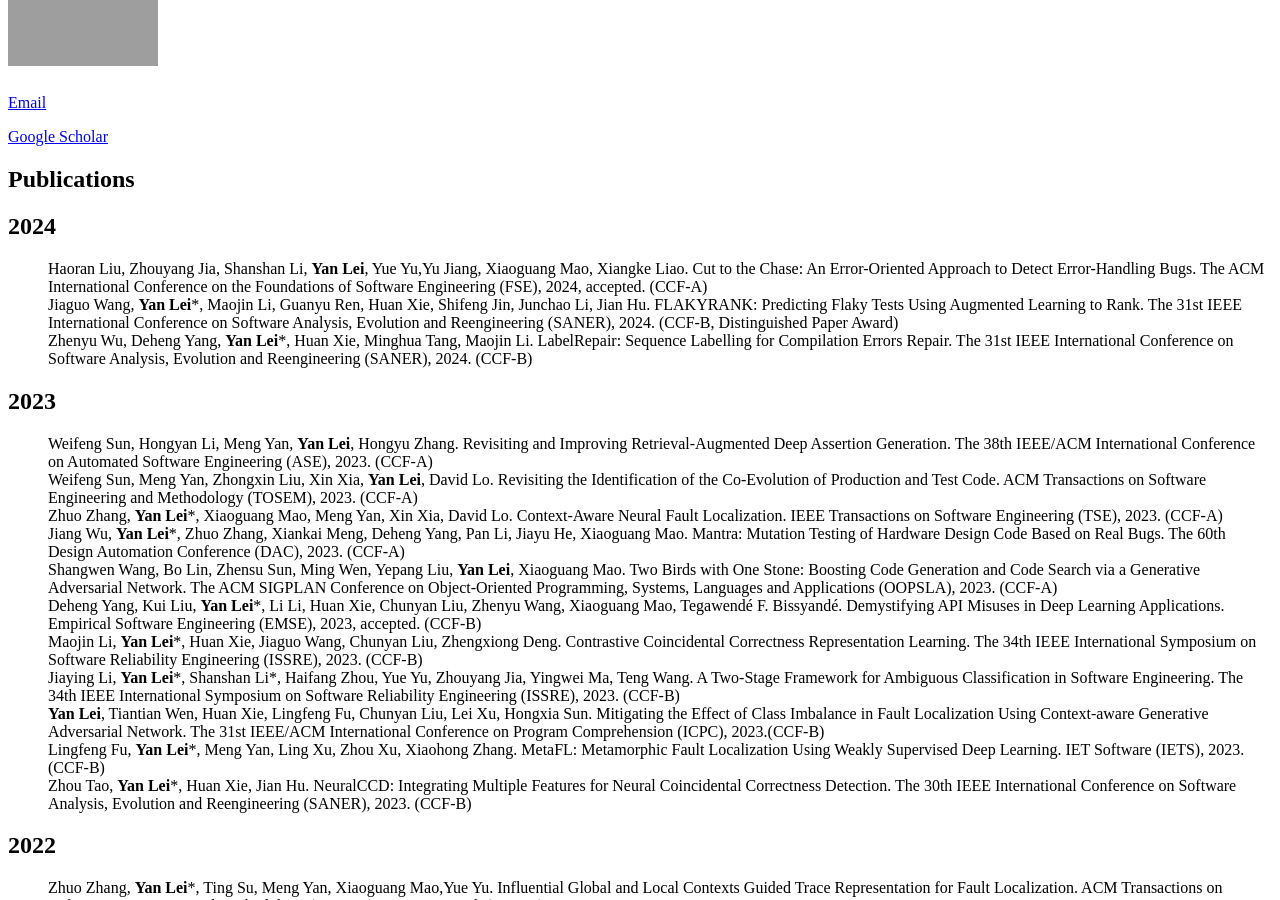
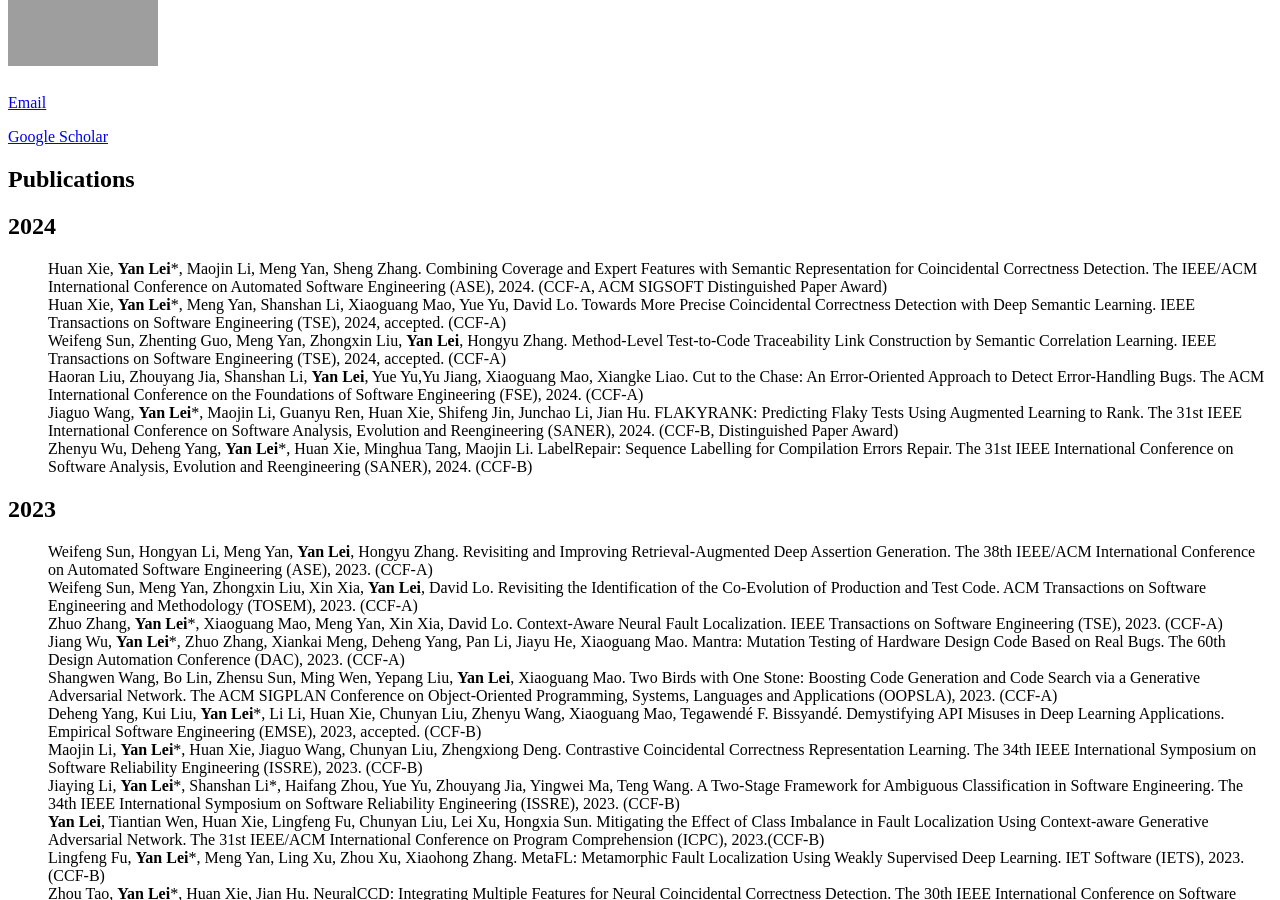
Before and after one commit to yanlei-cs/yanlei-cs.github.io, a Jekyll site: the page built from publications.md, in a window 1280 px wide and 900 px high, scrolled down 350 px. Built offline with Jekyll 4.4.1, drawn with Linux system fonts in a browser that asks for light colours; nearby versions of some CDN libraries; comment, search, counter and statistics services are not loaded.

Commit message:
Update publications.md

```diff
--- a/publications.md
+++ b/publications.md
@@ -8,8 +8,15 @@ title: Publications
 
 ## 2024
 <UL style="LIST-STYLE-TYPE: none" class=pubs>
- <LI>Haoran Liu, Zhouyang Jia, Shanshan Li, <strong>Yan Lei</strong>, Yue Yu,Yu Jiang, Xiaoguang Mao, Xiangke Liao. Cut to the Chase: An Error-Oriented Approach to Detect Error-Handling Bugs. The ACM International Conference on the Foundations of Software Engineering (FSE), 2024, accepted. (CCF-A)</LI>
- <LI>Jiaguo Wang, <strong>Yan Lei</strong>*, Maojin Li, Guanyu Ren, Huan Xie, Shifeng Jin, Junchao Li, Jian Hu. FLAKYRANK: Predicting Flaky Tests Using Augmented Learning to Rank. The 31st IEEE International Conference on Software Analysis, Evolution and Reengineering (SANER), 2024. (CCF-B, Distinguished Paper Award)</LI>
+<LI>Huan Xie, <strong>Yan Lei</strong>*, Maojin Li, Meng Yan, Sheng Zhang. Combining Coverage and Expert Features with Semantic Representation for Coincidental Correctness Detection. The IEEE/ACM International Conference on Automated Software Engineering (ASE), 2024. (CCF-A, ACM SIGSOFT Distinguished Paper Award)</LI>
+
+<LI>Huan Xie, <strong>Yan Lei</strong>*, Meng Yan, Shanshan Li, Xiaoguang Mao, Yue Yu, David Lo. Towards More Precise Coincidental Correctness Detection with Deep Semantic Learning. IEEE Transactions on Software Engineering (TSE), 2024, accepted. (CCF-A)</LI>
+
+<LI>Weifeng Sun, Zhenting Guo, Meng Yan, Zhongxin Liu, <strong>Yan Lei</strong>, Hongyu Zhang. Method-Level Test-to-Code Traceability Link Construction by Semantic Correlation Learning. IEEE Transactions on Software Engineering (TSE), 2024, accepted. (CCF-A)</LI>
+
+<LI>Haoran Liu, Zhouyang Jia, Shanshan Li, <strong>Yan Lei</strong>, Yue Yu,Yu Jiang, Xiaoguang Mao, Xiangke Liao. Cut to the Chase: An Error-Oriented Approach to Detect Error-Handling Bugs. The ACM International Conference on the Foundations of Software Engineering (FSE), 2024. (CCF-A)</LI>
+
+<LI>Jiaguo Wang, <strong>Yan Lei</strong>*, Maojin Li, Guanyu Ren, Huan Xie, Shifeng Jin, Junchao Li, Jian Hu. FLAKYRANK: Predicting Flaky Tests Using Augmented Learning to Rank. The 31st IEEE International Conference on Software Analysis, Evolution and Reengineering (SANER), 2024. (CCF-B, Distinguished Paper Award)</LI>
 
  <LI>Zhenyu Wu, Deheng Yang, <strong>Yan Lei</strong>*, Huan Xie, Minghua Tang, Maojin Li. LabelRepair: Sequence Labelling for Compilation Errors Repair. The 31st IEEE International Conference on Software Analysis, Evolution and Reengineering (SANER), 2024. (CCF-B)</LI>
 </UL>
```
